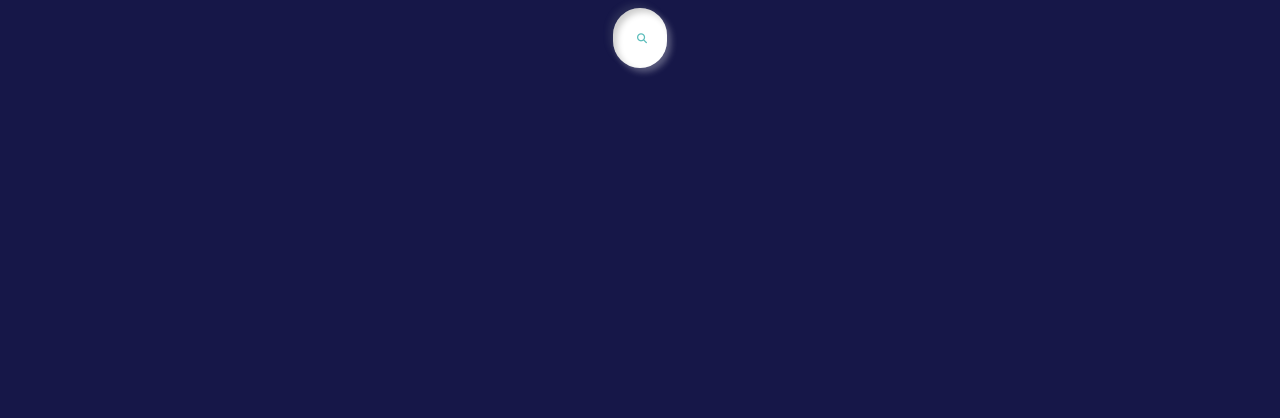
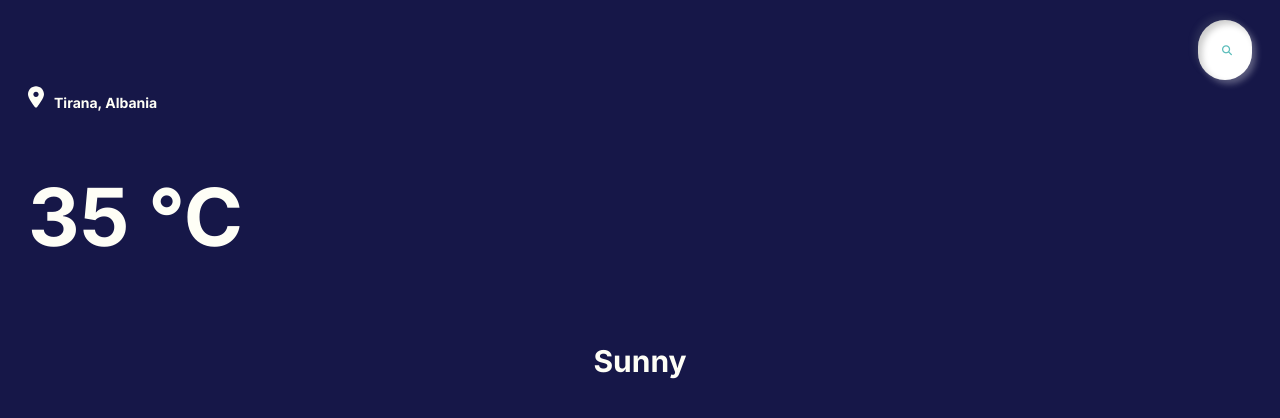
Before and after one commit to nikolliervin/WeatherApp, a plain HTML site: page index.html in a window 1280 px wide. Drawn offline with Linux system fonts and the light colour scheme.

Commit message:
temperature

```diff
--- a/css/styles.css
+++ b/css/styles.css
@@ -1,26 +1,39 @@
+@import url('https://fonts.googleapis.com/css2?family=Inter:wght@300;400;500;700;900&display=swap');
+
 :root{
     --color-background:#161748;
     --color-container:#1B1C48;
     --color-text:#FEFEF6;
+    --margin:2rem
 }
 
 html{
     font-size: 62.5%;
+    font-family: 'Inter', sans-serif;
+    color: var(--color-text);
 }
 body{
     background: var(--color-background);
 }
 .container{
-    display: flex;
+    /*display: flex;
     justify-content: center;
-    align-items: center;
+    align-items: center;*/
+    margin: var(--margin);
 }
 
 /*search section*/
+.search{
+    display: flex;
+    justify-content: flex-end;
+    align-items: flex-end;
+
+}
+
 .search-container{
     background: #fff;
     height: 40px;
-    border-radius: 30px;
+    border-radius: 45px;
     padding: 10px 20px;
     display: flex;
     justify-content: center;
@@ -69,3 +82,35 @@ body{
 .search-container:hover{
   animation: hoverShake 0.15s linear 3;
 }
+
+/*temperature*/
+
+h1{
+    font-size: 8rem;
+}
+/*lacation*/
+.location{
+    display: flex;
+    flex-direction: row;
+
+}
+svg{
+    fill: var(--color-text);
+    width: 16px;
+    margin-right: 10px;
+}
+h3{
+    margin-bottom: 3px;
+    font-size: 1.4rem;
+}
+
+/*description*/
+.description{
+    display: flex;
+    flex-direction: column;
+    justify-content: center;
+    align-items: center;
+}
+h2{
+    font-size: 3rem;
+}
--- a/index.html
+++ b/index.html
@@ -10,11 +10,23 @@
 </head>
 <body>
   <div class="container">
-    <div class="search-container">
-        <input type="text" name="search" placeholder="Search..." class="search-input">
-        <a href="#" class="search-btn">
-                <i class="fas fa-search"></i>
-        </a>
+    <div class="search">
+        <div class="search-container">
+            <input type="text" name="search" placeholder="Search..." class="search-input">
+            <a href="#" class="search-btn">
+                    <i class="fas fa-search"></i>
+            </a>
+        </div>
+    </div>
+    <div class="temperature">
+        <div class="location">
+            <svg xmlns="http://www.w3.org/2000/svg" viewBox="0 0 384 512"><!--! Font Awesome Pro 6.1.1 by @fontawesome - https://fontawesome.com License - https://fontawesome.com/license (Commercial License) Copyright 2022 Fonticons, Inc. --><path d="M168.3 499.2C116.1 435 0 279.4 0 192C0 85.96 85.96 0 192 0C298 0 384 85.96 384 192C384 279.4 267 435 215.7 499.2C203.4 514.5 180.6 514.5 168.3 499.2H168.3zM192 256C227.3 256 256 227.3 256 192C256 156.7 227.3 128 192 128C156.7 128 128 156.7 128 192C128 227.3 156.7 256 192 256z"/></svg>
+            <h3>Tirana, Albania</h3>
+        </div>
+        <h1>35 °C</h1>
+    </div>
+    <div class="description">
+        <h2>Sunny</h2>
     </div>
 
     </div>
```
